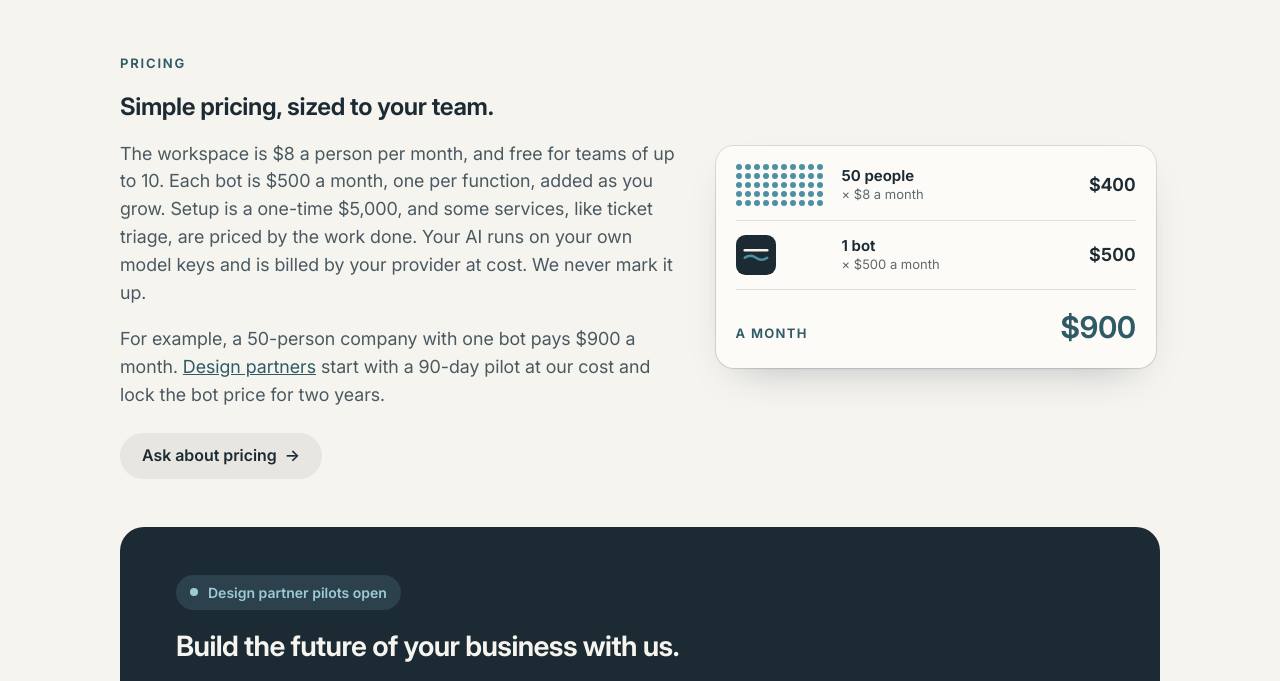
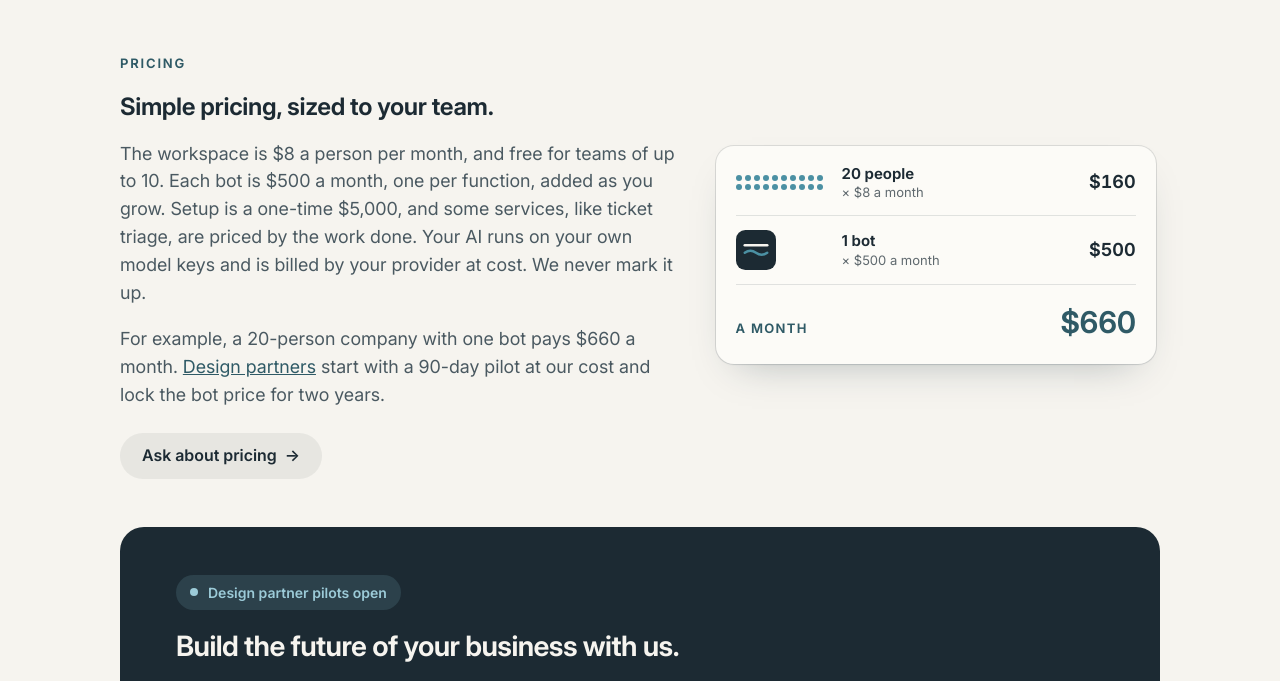
Before and after one commit to openshore-labs/OpenShore.ai-marketing-site, an Eleventy site: page src/pricing.njk in a window 1280 px wide. Shown: the part 116-797 px from the top of the page. Built offline with nearby package versions, Linux system fonts and the light colour scheme; Eleventy itself is replaced by a stand-in of ours; files that its build step writes are made by us from their sources.

Commit message:
feat: size floor down to 2 people; six workers to pick from (#11)
The pricing example and its bill now show a 20-person company with one bot
at $660 a month (was 50 people at $900), since OpenShore now sells to
companies of 2 to 300 people (founder, 2026-11-20). The platform page's
Workers section lists all six workers, People ops included, and says
customers pick from the six or have one built.


Claude-Session: https://claude.ai/code/session_01JMDT1SerZTRWf5oLdYsZLb

Co-authored-by: Claude <noreply@anthropic.com>

```diff
--- a/src/_includes/ill-pricing.njk
+++ b/src/_includes/ill-pricing.njk
@@ -1,16 +1,17 @@
 {#- The bill builds itself (founder, 2026-11-19): the page's own example, a
-    50-person company with one bot at $900 a month, drawn as a bill. Plays
+    20-person company with one bot at $660 a month, drawn as a bill (founder,
+    2026-11-20: the size floor is now 2 people, so the example is smaller). Plays
     once in view (/enterprise/illus.js); still and complete without it. -#}
-<figure class="ill ill-bill" data-illus role="img" aria-label="The example bill: 50 people at $8 is $400, one bot is $500, $900 a month.">
+<figure class="ill ill-bill" data-illus role="img" aria-label="The example bill: 20 people at $8 is $160, one bot is $500, $660 a month.">
   <div class="ill-bill-row">
-    <div class="ill-people" data-stagger aria-hidden="true">{% for i in range(50) %}<i></i>{% endfor %}</div>
-    <div class="ill-bill-l"><b>50 people</b><span>× $8 a month</span></div>
-    <div class="ill-bill-v">$400</div>
+    <div class="ill-people" data-stagger aria-hidden="true">{% for i in range(20) %}<i></i>{% endfor %}</div>
+    <div class="ill-bill-l"><b>20 people</b><span>× $8 a month</span></div>
+    <div class="ill-bill-v">$160</div>
   </div>
   <div class="ill-bill-row ill-bill-row--bot">
     <div class="ill-bot" aria-hidden="true">{% include "ill-mark.njk" %}</div>
     <div class="ill-bill-l"><b>1 bot</b><span>× $500 a month</span></div>
     <div class="ill-bill-v">$500</div>
   </div>
-  <div class="ill-bill-total"><span>A month</span><b>$900</b></div>
+  <div class="ill-bill-total"><span>A month</span><b>$660</b></div>
 </figure>
--- a/src/enterprise-platform.njk
+++ b/src/enterprise-platform.njk
@@ -42,8 +42,8 @@ pageNoindex: true
 
       <section class="ent-sec" aria-labelledby="workers-h">
         <h2 class="ent-eyebrow" id="workers-h">Workers</h2>
-        <p class="ent-body"><b>Workers</b> are bots, set up by real experts, that run whole corporate functions. Each answers to a person on your team who approves what matters. The Finance worker, for one, drafts your monthly board pack and investor update from your own numbers.</p>
-        <ul class="ent-pills ent-pills--workers" role="list"><li class="core">Data Foundations</li><li>RevOps</li><li>Finance</li><li>Planning</li><li>Supply chain</li><li>Performance Analytics</li></ul>
+        <p class="ent-body"><b>Workers</b> are bots, set up by real experts, that run whole corporate functions. Each answers to a person on your team who approves what matters. The Finance worker, for one, drafts your monthly board pack and investor update from your own numbers. Pick from the six, or we build the one you need.</p>
+        <ul class="ent-pills ent-pills--workers" role="list"><li class="core">Data Foundations</li><li>RevOps</li><li>Finance</li><li>Planning</li><li>Supply chain</li><li>Performance Analytics</li><li>People ops</li></ul>
       </section>
 
       <section class="ent-sec" aria-labelledby="trust-h">
--- a/src/pricing.njk
+++ b/src/pricing.njk
@@ -15,7 +15,7 @@ pageDescription: "Simple pricing, sized to your team: the workspace per person,
         <div class="ent-split">
           <div>
         <p class="ent-body">The workspace is $8 a person per month, and free for teams of up to 10. Each bot is $500 a month, one per function, added as you grow. Setup is a one-time $5,000, and some services, like ticket triage, are priced by the work done. Your AI runs on your own model keys and is billed by your provider at cost. We never mark it up.</p>
-        <p class="ent-body">For example, a 50-person company with one bot pays $900 a month. <a href="#design-partners">Design partners</a> start with a 90-day pilot at our cost and lock the bot price for two years.</p>
+        <p class="ent-body">For example, a 20-person company with one bot pays $660 a month. <a href="#design-partners">Design partners</a> start with a 90-day pilot at our cost and lock the bot price for two years.</p>
         <div class="ent-actions">
           <a class="ent-btn" href="mailto:{{ site.enterpriseContact }}?subject={{ 'Pricing: OpenShore' | urlencode }}">Ask about pricing <span aria-hidden="true">&rarr;</span></a>
         </div>
```
